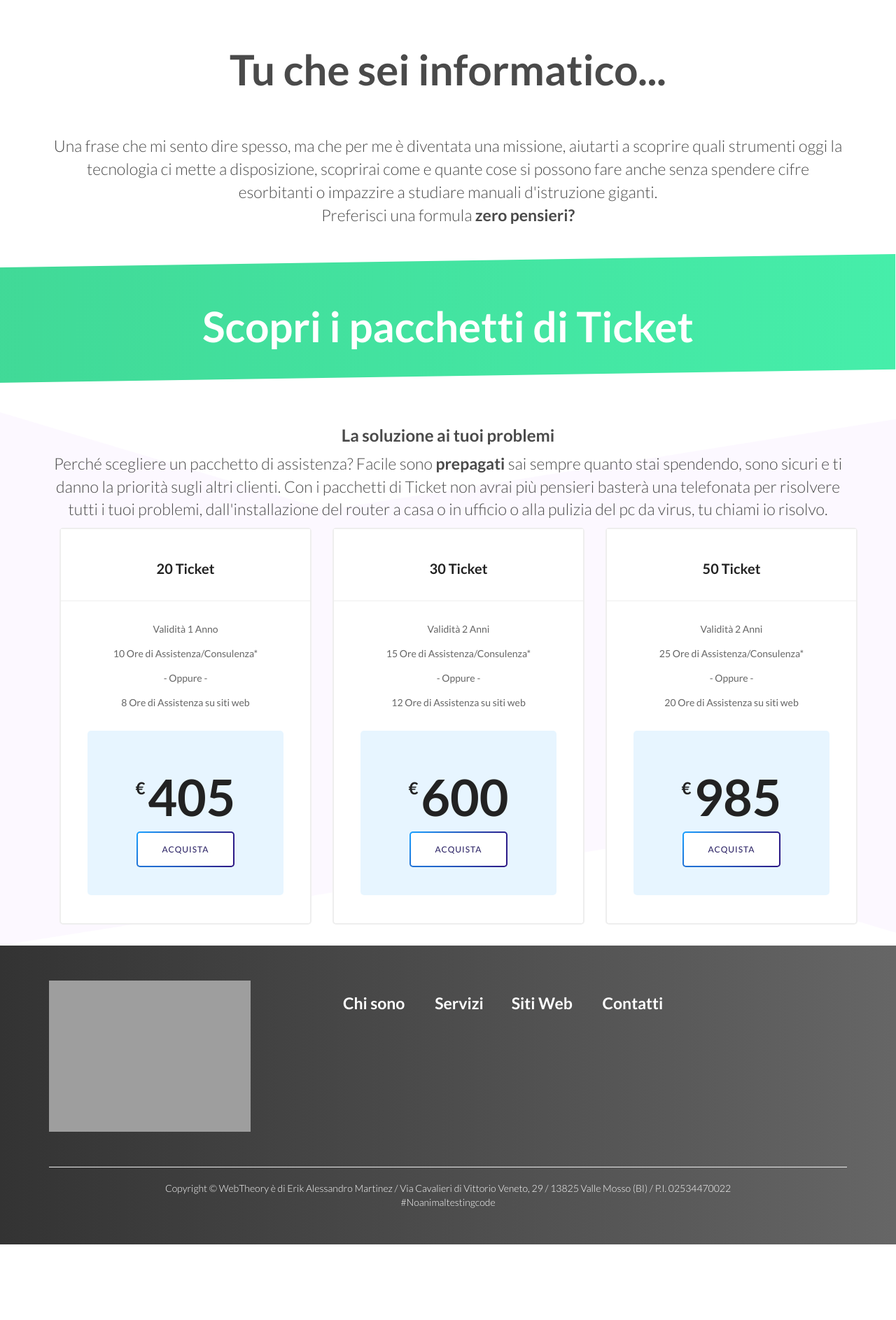
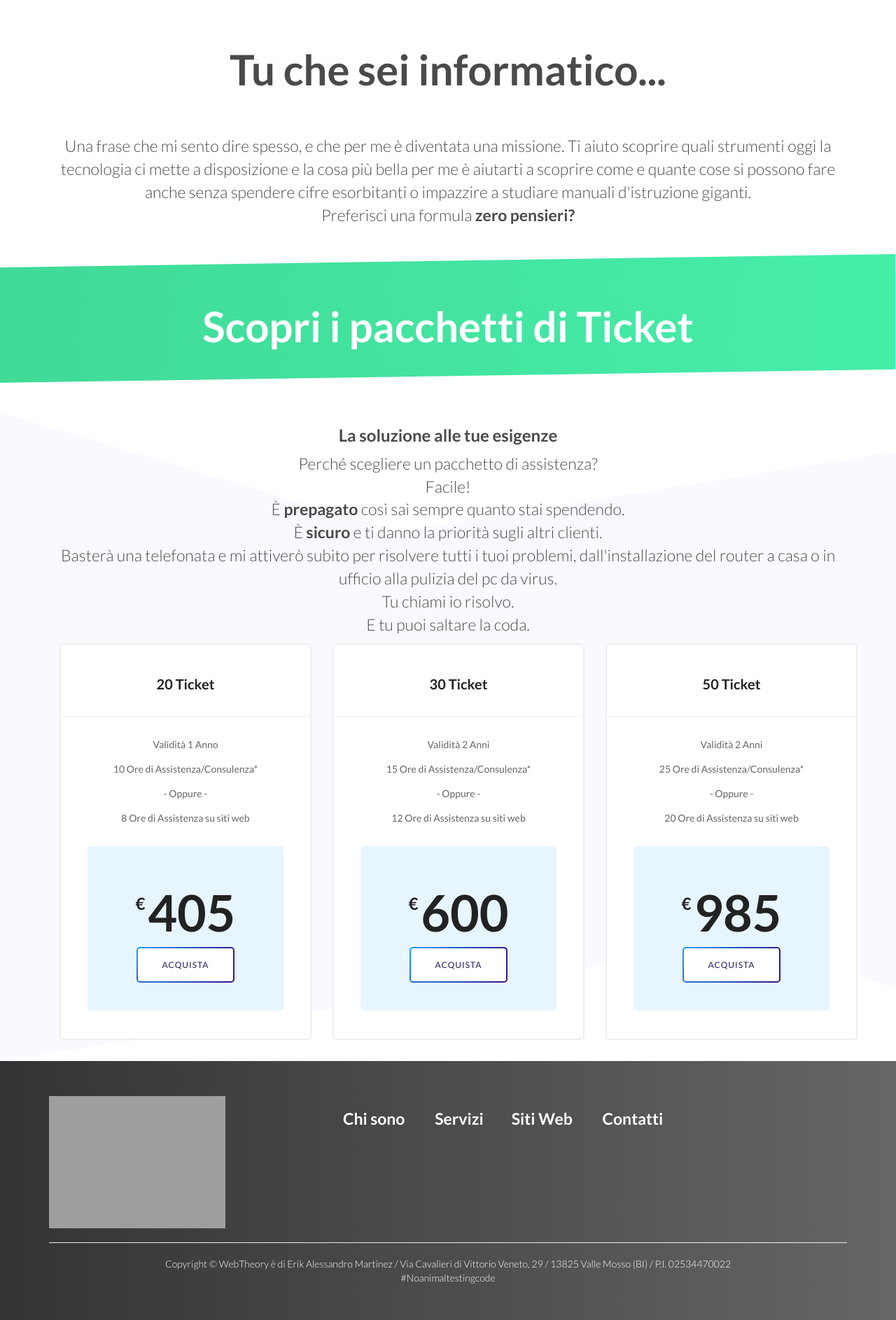
Before and after one commit to AssemblyWeb/WebTheory2019, a PHP site: page /consulenza.php in a window 1280 px wide. Shown: the part 314-2200 px from the top of the page at 70% size. Before the commit the page ends 2092 px from the top, so only its background shows below. Run offline with PHP 8.4, Linux system fonts and the light colour scheme; grey boxes are pictures that could not be loaded.

Commit message:
Aggiustamenti pagine

```diff
--- a/consulenza.php
+++ b/consulenza.php
@@ -7,7 +7,9 @@ include($_SERVER['DOCUMENT_ROOT']."/includes/structures/nav.php");
        		  <div class="row rowpadding">
                 <div class="col-lg-12 col-sm-12">
 	                <h3 class="textcenter intro2">Tu che sei informatico...</h3>
-	                <p class="textcenter">Una frase che mi sento dire spesso, ma che per me è diventata una missione, aiutarti a scoprire quali strumenti oggi la tecnologia ci mette a disposizione, scoprirai come e quante cose si possono fare anche senza spendere cifre esorbitanti o impazzire a studiare manuali d'istruzione giganti. <br>
+	                <p class="textcenter">Una frase che mi sento dire spesso, e che per me è diventata una missione.
+Ti aiuto scoprire quali strumenti oggi la tecnologia ci mette a disposizione e la cosa più bella per me è aiutarti a scoprire come e quante cose si possono fare anche senza spendere cifre esorbitanti o impazzire a studiare manuali d'istruzione giganti.
+ <br>
 		                Preferisci una formula <strong>zero pensieri?</strong>
 	                </p>
 	            </div>
@@ -29,8 +31,16 @@ include($_SERVER['DOCUMENT_ROOT']."/includes/structures/nav.php");
 
 		      <div class="row rowpadding">
                 <div class="col-lg-12 col-sm-12">
-                	<h3 class="textcenter">La soluzione ai tuoi problemi</h3>
-	                <p class="textcenter">Perché scegliere un pacchetto di assistenza? Facile sono <strong>prepagati</strong> sai sempre quanto stai spendendo, sono sicuri e ti danno la priorità sugli altri clienti. Con i pacchetti di Ticket non avrai più pensieri basterà una telefonata per risolvere tutti i tuoi problemi, dall'installazione del router a casa o in ufficio o alla pulizia del pc da virus, tu chiami io risolvo.</p>
+                	<h3 class="textcenter">La soluzione alle tue esigenze</h3>
+	                <p class="textcenter">
+Perché scegliere un pacchetto di assistenza? <br>
+Facile!<br>
+È <strong>prepagato</strong> così sai sempre quanto stai spendendo.<br>
+È <strong>sicuro</strong> e ti danno la priorità sugli altri clienti. <br>
+Basterà una telefonata e mi attiverò subito per risolvere tutti i tuoi problemi, dall'installazione del router a casa o in ufficio alla pulizia del pc da virus.<br>
+Tu chiami io risolvo.<br>
+E tu puoi saltare la coda.<br>
+</p>
 						<!--================Srart Pricing Area =================-->
 
 		<div class="container">
--- a/scss/contatti.scss
+++ b/scss/contatti.scss
@@ -3,13 +3,20 @@
 .midlebox{
 	border-left: 1px solid #6E6E6E;
 	border-right: 1px solid #6E6E6E;
+
 }
 
 .textalign {
 	vertical-align: -webkit-baseline-middle;
 	vertical-align: -moz-middle-with-baseline;
 	}
-.rowpadding{
+.sezionecontatti{
 	padding-bottom: 30px !important;
+	h3{
+		line-height: 0.4 !important;
+	}
+	h2{
+		margin-bottom: 30px;
+	}
 }
 /* ./Contatti */
--- a/scss/global.scss
+++ b/scss/global.scss
@@ -26,6 +26,7 @@ h6 {
 
 p{
 	font-size: 23px;
+	text-align: justify;
 	font-weight: 300;
 }
 
@@ -49,13 +50,14 @@ p{
     margin-top: 0px;
     border: none;
     width: 50%;
-    margin-top: 30px;
+    margin-top: 15px;
 }
 
 .cta{
 	padding-top: 25px;
 	h3{
 	margin-top: 0 !important;
+	line-height: 0.9;
 	}
 }
 
@@ -193,3 +195,7 @@ font-size: 22px !important;
     margin: 0px;
     padding: 0px;
 }
+
+.rowpadding{
+	padding-bottom: 30px !important;
+}
--- a/scss/home.scss
+++ b/scss/home.scss
@@ -8,7 +8,7 @@
     padding-bottom: 50px;
     text-align: center;
     color: #f8f8f8;
-    background: url(../img/intro-message-bg.png) no-repeat center center;
+    background: url(../img/Erik.-Home@2x.png) no-repeat center center;
     background-size: cover;
 }
 
@@ -163,12 +163,15 @@ input[name="tabs"] {
 }
 
 .logo-netbi{
-	width: 80%;
-	padding-bottom: 30px;
+	width: 70%;
 }
 
 .testo{
 	margin-bottom: 10px;
+}
+
+.divider{
+	margin-top: 100px;
 }
 
 /*FINE SEZIONE B*/
```
Also changed, not shown: contatti.php (+8 -7 lines), includes/structures/form.php (+4 -4 lines), index.php (+9 -9 lines), css/stylish-portfolio.css, img/netbi home 2.jpg (added), img/netbi home.jpg (added), img/netbi-plaxi-1.jpg (added), img/netbi-team.jpg (added), img/siti-internet.jpg.
